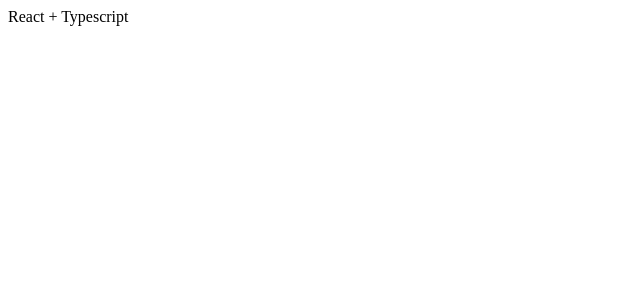
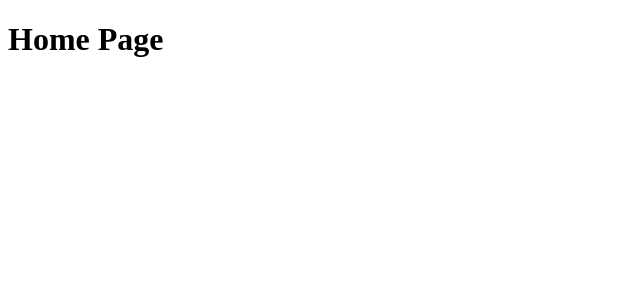
Before and after one commit to 1-Platform/idea-hub, a React (Create React App) app: page / in a window 1280 px wide. Shown: the top 300 px of the page, without its empty margins (0-640 px from the left). Built offline with nearby package versions, Linux system fonts and the light colour scheme.

Commit message:
feat(1146): added react routing

```diff
--- a/package.json
+++ b/package.json
@@ -10,8 +10,10 @@
         "@types/node": "^12.20.15",
         "@types/react": "^17.0.11",
         "@types/react-dom": "^17.0.7",
+        "history": "^5.0.0",
         "react": "^17.0.2",
         "react-dom": "^17.0.2",
+        "react-router-dom": "^6.0.0-beta.0",
         "react-scripts": "4.0.3",
         "typescript": "^4.3.2",
         "web-vitals": "^1.1.2"
--- a/src/App.tsx
+++ b/src/App.tsx
@@ -1,7 +1,14 @@
+import { Router } from './routes';
+
 import './App.css';
+import { BrowserRouter } from 'react-router-dom';
 
 const App = (): JSX.Element => {
-    return <div>React + Typescript</div>;
+    return (
+        <BrowserRouter>
+            <Router />
+        </BrowserRouter>
+    );
 };
 
 export default App;
--- /dev/null
+++ b/src/pages/HomePage/HomePage.tsx
@@ -0,0 +1,3 @@
+export const HomePage = (): JSX.Element => {
+    return <h1>Home Page</h1>;
+};
--- /dev/null
+++ b/src/pages/HomePage/index.tsx
@@ -0,0 +1 @@
+export { HomePage } from './HomePage';
--- /dev/null
+++ b/src/pages/IdeaDetailPage/IdeaDetailPage.tsx
@@ -0,0 +1,3 @@
+export const IdeaDetailPage = (): JSX.Element => {
+    return <h2>Idea Detail Page</h2>;
+};
--- /dev/null
+++ b/src/pages/IdeaDetailPage/index.tsx
@@ -0,0 +1 @@
+export { IdeaDetailPage } from './IdeaDetailPage';
--- /dev/null
+++ b/src/routes/Router.tsx
@@ -0,0 +1,10 @@
+import { JSXElementConstructor, ReactElement } from 'react';
+import { useRoutes } from 'react-router-dom';
+import { routesArray } from './routes';
+
+// eslint-disable-next-line @typescript-eslint/no-explicit-any
+export const Router = (): ReactElement<any, string | JSXElementConstructor<any>> | null => {
+    const routes = useRoutes(routesArray);
+
+    return routes;
+};
--- /dev/null
+++ b/src/routes/index.tsx
@@ -0,0 +1 @@
+export { Router } from './Router';
--- /dev/null
+++ b/src/routes/routes.tsx
@@ -0,0 +1,13 @@
+import { HomePage } from '../pages/HomePage';
+import { IdeaDetailPage } from '../pages/IdeaDetailPage';
+
+export const routesArray = [
+    {
+        path: '/',
+        element: <HomePage />,
+    },
+    {
+        path: '/idea/:id',
+        element: <IdeaDetailPage />,
+    },
+];
```
Also changed, not shown: 1 other file (tests, documents, lock files or other folders).
